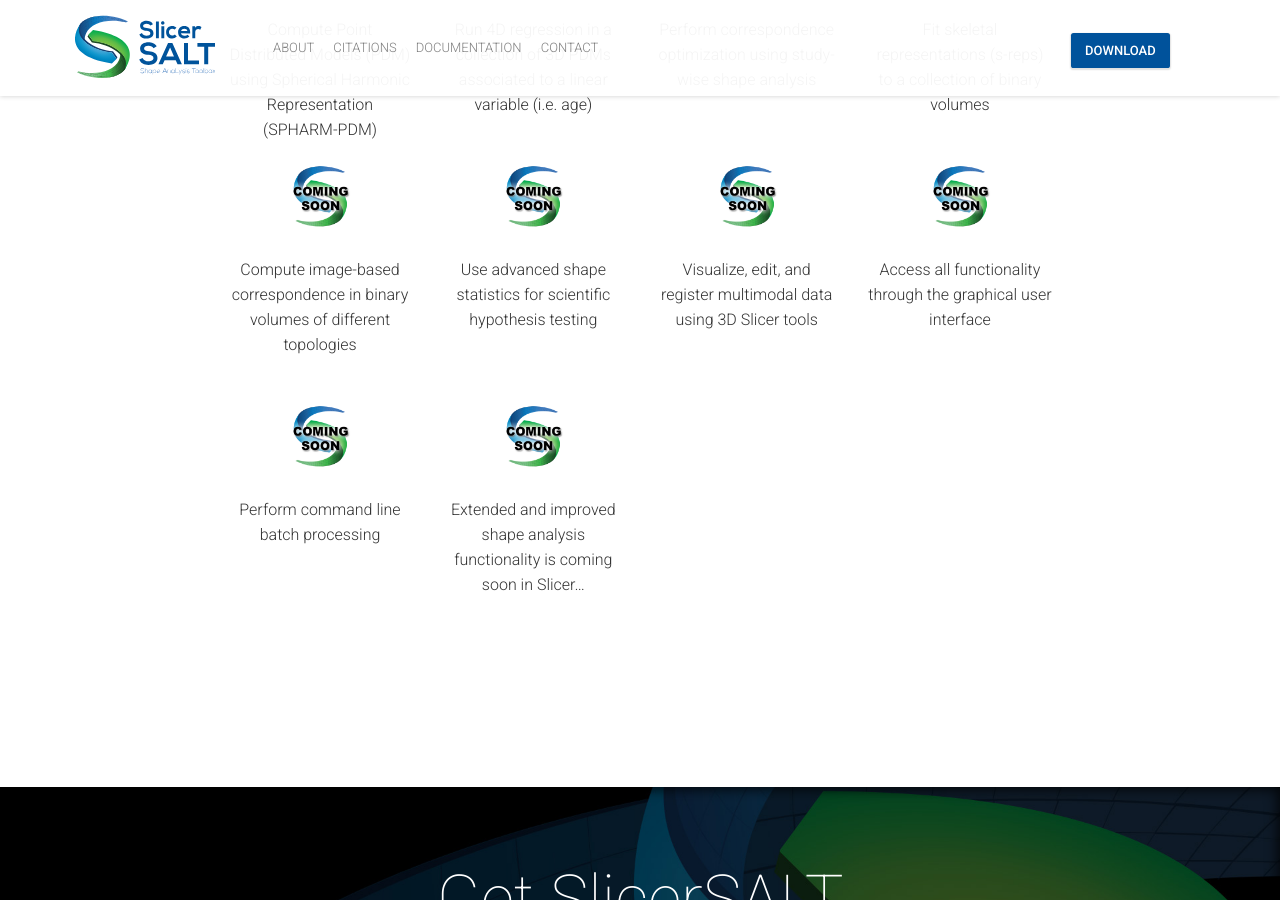
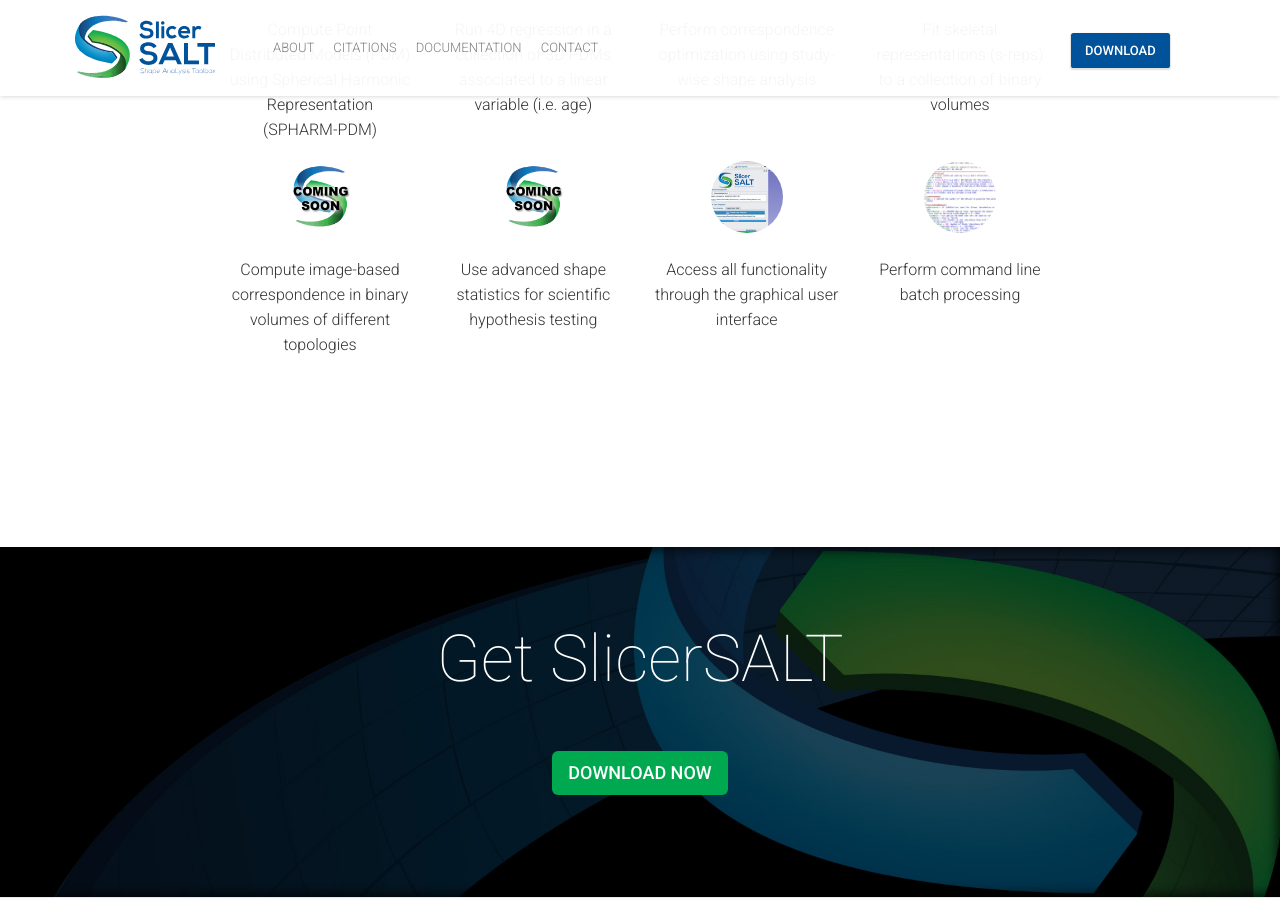
Before and after one commit to slicersalt/slicersalt.github.io, a Jekyll site: the page built from index.html, in a window 1280 px wide and 900 px high, scrolled down 1350 px. Built offline with Jekyll 4.4.1, drawn with Linux system fonts in a browser that asks for light colours; nearby versions of some CDN libraries; comment, search, counter and statistics services are not loaded; some of the changed text lies outside the part shown.

Commit message:
ENH: Add icons to about section list

```diff
--- a/_config.yml
+++ b/_config.yml
@@ -66,16 +66,14 @@
 # About Block
 aboutListTitle: "With SlicerSALT you can..."
 aboutListBlock:
- - { image: "ComingSoonSALT.png", text: "Compute Point Distributed Models (PDM) using Spherical Harmonic Representation (SPHARM-PDM)" }
- - { image: "ComingSoonSALT.png", text: "Run 4D regression in a collection of 3D PDMs associated to a linear variable (i.e. age)" }
- - { image: "ComingSoonSALT.png", text: "Perform correspondence optimization using study-wise shape analysis" }
- - { image: "ComingSoonSALT.png", text: "Fit skeletal representations (s-reps) to a collection of binary volumes" }
+ - { image: "spharm-pdm.png", text: "Compute Point Distributed Models (PDM) using Spherical Harmonic Representation (SPHARM-PDM)" }
+ - { image: "regression.gif", text: "Run 4D regression in a collection of 3D PDMs associated to a linear variable (i.e. age)" }
+ - { image: "groups.png", text: "Perform correspondence optimization using study-wise shape analysis" }
+ - { image: "s-rep.png", text: "Fit skeletal representations (s-reps) to a collection of binary volumes" }
  - { image: "ComingSoonSALT.png", text: "Compute image-based correspondence in binary volumes of different topologies" }
  - { image: "ComingSoonSALT.png", text: "Use advanced shape statistics for scientific hypothesis testing" }
- - { image: "ComingSoonSALT.png", text: "Visualize, edit, and register multimodal data using 3D Slicer tools" }
- - { image: "ComingSoonSALT.png", text: "Access all functionality through the graphical user interface" }
- - { image: "ComingSoonSALT.png", text: "Perform command line batch processing" }
- - { image: "ComingSoonSALT.png", text: "Extended and improved shape analysis functionality is coming soon in Slicer…" }
+ - { image: "SALT_gui.png", text: "Access all functionality through the graphical user interface" }
+ - { image: "commandline.png", text: "Perform command line batch processing" }
 
 # Statistic Block
 statisticBlockImage: "statistic.jpg"
```
Also changed, not shown: img/about-section/SALT_gui.png (added), img/about-section/commandline.png (added), img/about-section/groups.png (added), img/about-section/regression.gif (added), img/about-section/s-rep.png (added), img/about-section/spharm-pdm.png (added).
